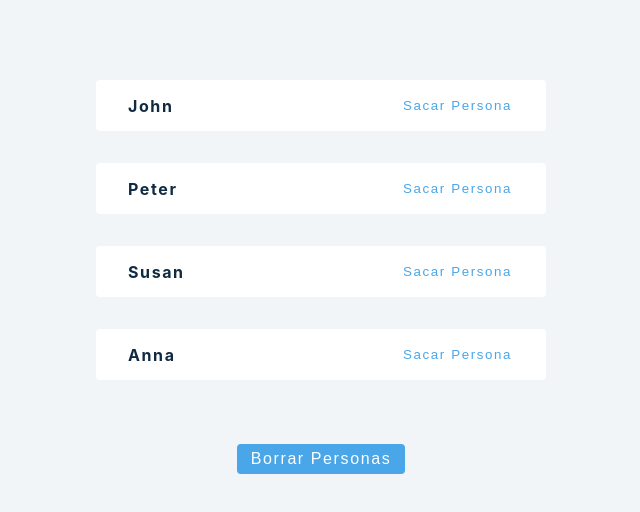
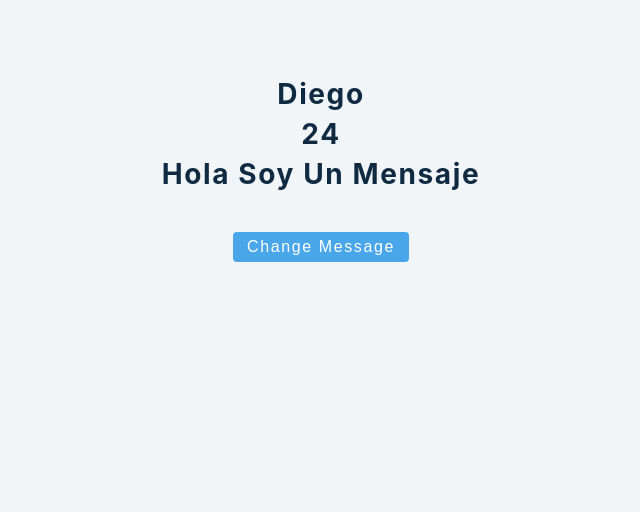
Before and after one commit to dkippes/React-Fundamentals, a React (Create React App) app in the folder react-advanced-2020/: page / in a window 1280 px wide. Shown: the top 512 px of the page, without its empty margins (319-959 px from the left). Built offline with nearby package versions, Linux system fonts and the light colour scheme.

Commit message:
useState-objects

```diff
--- a/react-advanced-2020/src/App.js
+++ b/react-advanced-2020/src/App.js
@@ -1,6 +1,5 @@
 import React from 'react'
-import Setup from './tutorial/1-useState/setup/3-useState-array';
-import Final from './tutorial/1-useState/final/1-error-example';
+import Setup from './tutorial/1-useState/setup/4-useState-object';
 
 function App() {
   return (
--- a/react-advanced-2020/src/tutorial/1-useState/setup/4-useState-object.js
+++ b/react-advanced-2020/src/tutorial/1-useState/setup/4-useState-object.js
@@ -1,7 +1,30 @@
 import React, { useState } from 'react';
 
 const UseStateObject = () => {
-  return <h2>useState object example</h2>;
+  const [person, setPerson] = useState({
+    name: 'diego',
+    age: 24,
+    message: 'hola soy un mensaje'
+  });
+
+  /*
+  DE ESTA FORMA NO ESTAMOS USANDO OBJETOS
+  const [name, setName] = useState('diego')
+  const [age, setAge] = useState(24);
+  const [message, setMessage] = useState('este'); */
+
+
+  const changeMessage = () => {
+    setPerson({...person, message: 'Este es un nuevo mensaje'}); //Al usar spread operator no borramos la persona y cambiamos el msg
+  };
+  return (
+    <>
+      <h3>{person.name}</h3>
+      <h3>{person.age}</h3>
+      <h3>{person.message}</h3>
+      <button className="btn" onClick={changeMessage}>Change Message</button>
+    </>
+  );
 };
 
 export default UseStateObject;
```
